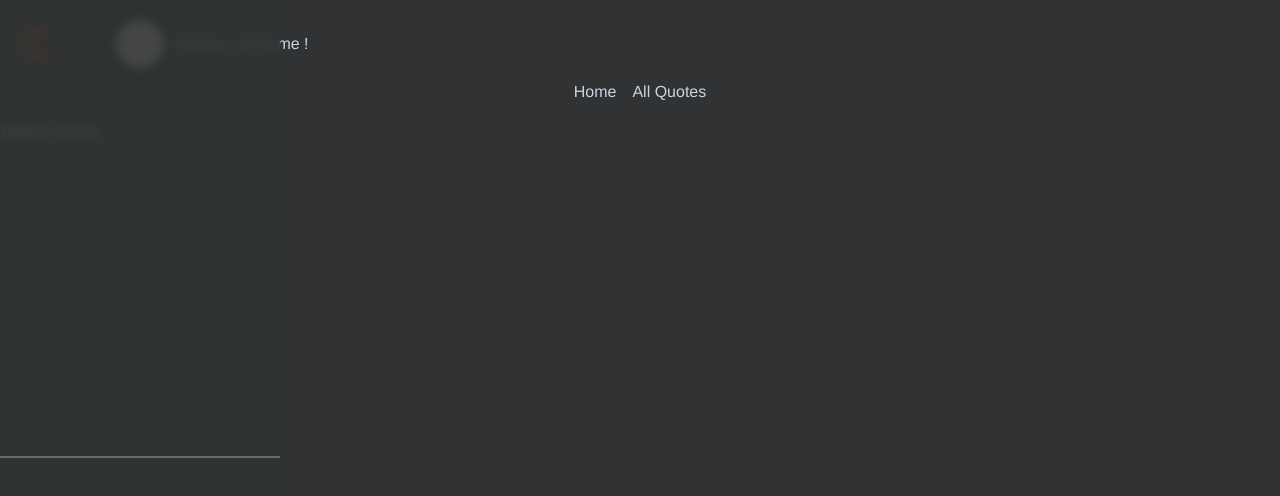
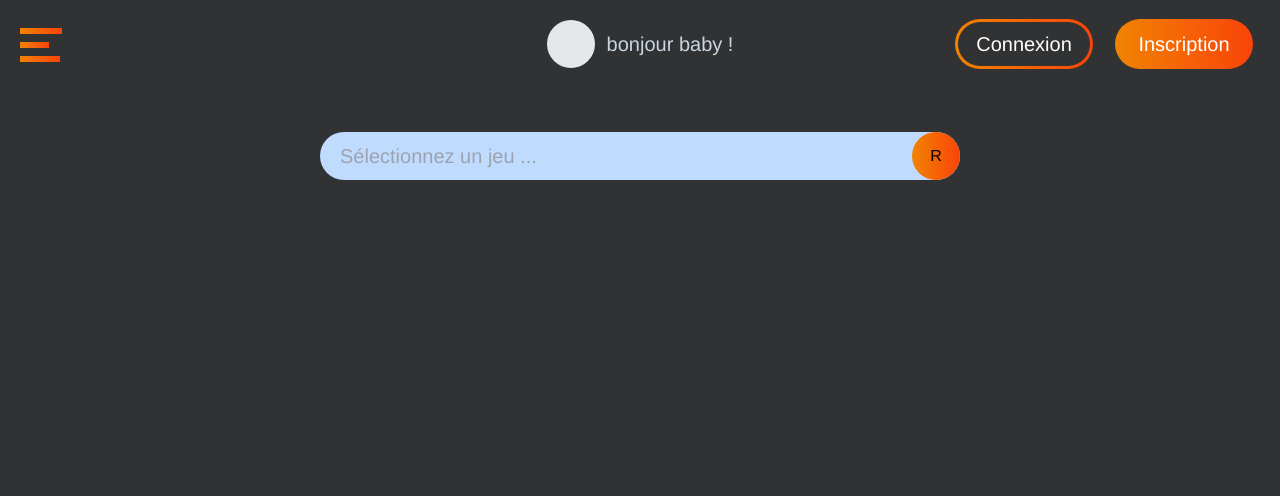
Before and after one commit to LawderDev/IGDB_project, a Vue app in the folder client/: page / in a window 1280 px wide. Shown: the top 496 px of the page. Built offline with nearby package versions, Linux system fonts and the light colour scheme.

Commit message:
add search bar

```diff
--- a/client/src/App.vue
+++ b/client/src/App.vue
@@ -1,20 +1,23 @@
 <script setup lang="ts">
 import SlideMenu from '@/components/SlideMenu.vue'
 import UserGreeting from '@/components/UserGreeting.vue'
+import SearchBar from '@/components/SearchBar.vue'
+import PrimaryButton from "@/components/buttons/PrimaryButton.vue";
+import SecondaryButton from "@/components/buttons/SecondaryButton.vue";
 </script>
 
 <template>
   <div class="text-slate-300">
-    <div class="ml-5 flex gap-x-14 mt-5 items-center">
-      <slide-menu></slide-menu>
-      <user-greeting></user-greeting>
+    <div class="sm:gap-x-0 flex gap-x-12 mt-5 items-center">
+      <slide-menu class="absolute z-10 top-0 pl-5 pt-7"></slide-menu>
+      <user-greeting class="sm:mx-auto ml-[25vw]"></user-greeting>
+      <div class="lg:flex sm:gap-x-8 absolute right-8 hidden">
+        <secondary-button>Connexion</secondary-button>
+        <primary-button>Inscription</primary-button>
+      </div>
+
     </div>
-    <div class="p-3">
-      <div class="mx-auto max-w-screen-lg flex items-center justify-center">
-        <router-link to="/" class="mx-2 btn">Home</router-link>
-        <router-link to="/all" class="mx-2 btn">All Quotes</router-link>
-      </div>
-    </div>
+      <search-bar class="sm:mt-16 mt-10"></search-bar>
     <router-view />
   </div>
 </template>
@@ -28,6 +31,7 @@ import UserGreeting from '@/components/UserGreeting.vue'
 
 html{
   background: #303234;
+  margin:0;
 }
 
 </style>
--- /dev/null
+++ b/client/src/components/SearchBar.vue
@@ -0,0 +1,16 @@
+<template>
+  <div class="flex justify-center items-center w-screen h-12">
+    <input class=" sm:w-[50vw] h-full w-[90vw] bg-blue-200 rounded-full bg-[#C4C4C4] text-[#787878] text-[20px] pl-5"
+           type="text"
+           placeholder="Sélectionnez un jeu ...">
+    <button class="absolute sm:right-[25vw] right-[3vw] w-12 h-12 bg-gradient-to-r from-[#F18303] to-[#F94409] rounded-full text-black">R</button>
+  </div>
+</template>
+
+<script setup lang="ts">
+
+</script>
+
+<style scoped>
+
+</style>
--- a/client/src/components/SlideMenu.vue
+++ b/client/src/components/SlideMenu.vue
@@ -5,37 +5,49 @@ import {ref} from "vue";
 
 const slider = ref({} as HTMLElement)
 
-const performSlider = () => slider && (slider.value.style.left = '0')
-const closeSlider = () => slider && (slider.value.style.left = '-1000px')
+const isOpen = ref(false)
+const performSlider = () => {
+  if(!slider) return
+  slider.value.style.left = isOpen.value ? '-110vw' : '0'
+  isOpen.value = !isOpen.value
+}
 </script>
 
 <template>
   <div>
-    <div class="w-10 flex flex-col gap-y-2 cursor-pointer" @click="performSlider">
-      <div class="w-8 h-1 bg-gradient-to-r from-[#F18303] to-[#F94409]"></div>
-      <div class="w-6 h-1 bg-gradient-to-r from-[#F18303] to-[#F94409]"></div>
-      <div class="w-8 h-1 bg-gradient-to-r from-[#F18303] to-[#F94409]"></div>
+    <div class="w-10 flex flex-col gap-y-2 cursor-pointer z-40 relative" @click="performSlider()">
+      <div class="w-[42px] h-[6px] bg-gradient-to-r from-[#F18303] to-[#F94409]"></div>
+      <div class="w-[29px] h-[6px] bg-gradient-to-r from-[#F18303] to-[#F94409]"></div>
+      <div class="w-[42 px] h-[6px] bg-gradient-to-r from-[#F18303] to-[#F94409]"></div>
     </div>
 
-    <div ref="slider" class="backdrop-blur-sm absolute transition-[left] duration-500 left-[-1000px] w-screen h-screen left-0 top-0 bg-opacity-90 bg-[#303234]">
-      <div class="text-5xl pl-10 mt-10" @click="closeSlider">X</div>
-      <ul class="mt-10 pb-10 pl-10 text-5xl flex flex-col gap-y-8 border-b-2 border-[#6B6B6B]">
-        <li>Accueil</li>
-        <li>Accueil</li>
-        <li>Accueil</li>
-        <li>Accueil</li>
+    <div ref="slider" class="sm:w-[20vw] backdrop-blur-sm absolute transition-[left] duration-500 left-[-150vw] ease-in-out w-screen h-screen top-0 bg-opacity-90 bg-[#303234]">
+        <div>
+        <ul class="mt-24 pb-10 pl-7 text-5xl flex flex-col gap-y-8 text-4xl">
+          <li>
+            <a class="item-menu" href="">Accueil</a>
+          </li>
+          <li>
+            <a class="item-menu" href="">Accueil</a>
+          </li>
+          <li>
+            <a class="item-menu" href="">Accueil</a>
+          </li>
+          <li>
+            <a class="item-menu" href="">Accueil</a>
+          </li>
         </ul>
 
-
-      <ul class="pl-10 pt-8 flex text-5xl gap-x-8">
+        <ul class="ml-10 pt-8 flex text-5xl gap-x-8 border-t-2 border-[#6B6B6B] w-[70%] text-4xl">
           <li>F</li>
           <li>I</li>
           <li>Ln</li>
         </ul>
 
         <div class="pl-10 pt-8 flex text-5xl gap-x-8 relative">
-        <secondary-button label="Connexion"></secondary-button>
-        <primary-button label="Inscription"></primary-button>
+          <secondary-button>Connexion</secondary-button>
+          <primary-button>Inscription</primary-button>
+        </div>
       </div>
     </div>
   </div>
@@ -43,12 +55,18 @@ const closeSlider = () => slider && (slider.value.style.left = '-1000px')
 
 
 <style scoped>
-#container-options{
-  display: flex;
-  align-items: center;
-  position: relative;
-  width: 0;
-  transition: 550ms width ease-in-out;
+.item-menu{
+  @apply before:inline-block
+  before:w-0
+  before:mr-3
+  before:h-5
+  before:relative
+  before:bg-gradient-to-r
+  before:from-[#F18303]
+  before:to-[#F94409]
+  before:rounded-full
+  before:transition-[width]
+  before:ease-in-out
+  hover:before:w-5
 }
-
 </style>
--- a/client/src/components/UserGreeting.vue
+++ b/client/src/components/UserGreeting.vue
@@ -6,7 +6,7 @@ const store = useStore()
 <template>
   <div class="flex items-center gap-x-3">
     <div class="w-12 h-12 bg-gray-200 rounded-full"></div>
-    <h1>bonjour {{ store.state.user.name }} !</h1>
+    <h1 class="text-xl">bonjour {{ store.state.user.name }} !</h1>
   </div>
 </template>
 
--- a/client/src/components/buttons/PrimaryButton.vue
+++ b/client/src/components/buttons/PrimaryButton.vue
@@ -1,17 +1,29 @@
 <template>
-  <button class="text-[#FFF] text-xl decoration-none relative border-none w-32 h-10 text-center
-        rounded-full z-10 bg-gradient-to-r from-[#F18303] to-[#F94409]
-        before:content-[''] before:absolute before:inset-[-5px] before:z-[-1] before:bg-[400px] before:rounded-full
-        before:duration-1000 before:bg-gradient-to-r before:from-[#F18303] before:to-[#F94409]
-        hover:before:blur-lg active:bg-gradient-to-r active:from-[#F18303] active:to-[#F94409]">
-    {{ label }}
+  <button class="primary-button text-slate-300">
+    <slot/>
   </button>
 </template>
 
 <script setup lang="ts">
-  defineProps<{label:string}>()
 </script>
 
 <style scoped>
-
+.primary-button{
+  @apply text-[#FFF]
+  text-xl
+  relative
+  border-none
+  w-32 h-10
+  text-center
+  rounded-full
+  z-10
+  bg-gradient-to-r from-[#F18303] to-[#F94409]
+  before:content-['']
+  before:absolute
+  before:inset-[-5px]
+  before:z-[-1]
+  before:rounded-full
+  before:duration-1000 before:bg-gradient-to-r before:from-[#F18303] before:to-[#F94409]
+  hover:before:blur-lg active:bg-gradient-to-r active:from-[#F18303] active:to-[#F94409];
+}
 </style>
--- a/client/src/components/buttons/SecondaryButton.vue
+++ b/client/src/components/buttons/SecondaryButton.vue
@@ -1,11 +1,10 @@
 <script setup lang="ts">
 import PrimaryButton from "@/components/buttons/PrimaryButton.vue";
-defineProps<{label:string}>()
 </script>
 
 <template>
-  <primary-button class="after:content-[''] after:absolute after:inset-[-2px] after:rounded-full after:z-30 after:bg-[#303234]"
-                  :label="label">
+  <primary-button class="after:content-[''] after:absolute after:inset-[-2px] after:rounded-full after:z-30 after:bg-[#303234]">
+    <span class="z-40 relative"><slot/></span>
   </primary-button>
 </template>
 
--- a/client/src/store.ts
+++ b/client/src/store.ts
@@ -3,6 +3,6 @@ import {User} from '@/types/UserType'
 
 export const store = createStore({
     state: {
-        user: {_id: -1, name:"anonyme"} as User,
+        user: {_id: -1, name:"baby"} as User,
     },
 })
--- a/client/src/views/Home.vue
+++ b/client/src/views/Home.vue
@@ -2,7 +2,6 @@
 </script>
 
 <template>
-  <div class="text-2xl">Welcome</div>
 </template>
 
 <style scoped>
```
Lines whose indentation alone changed are shown as unchanged.
